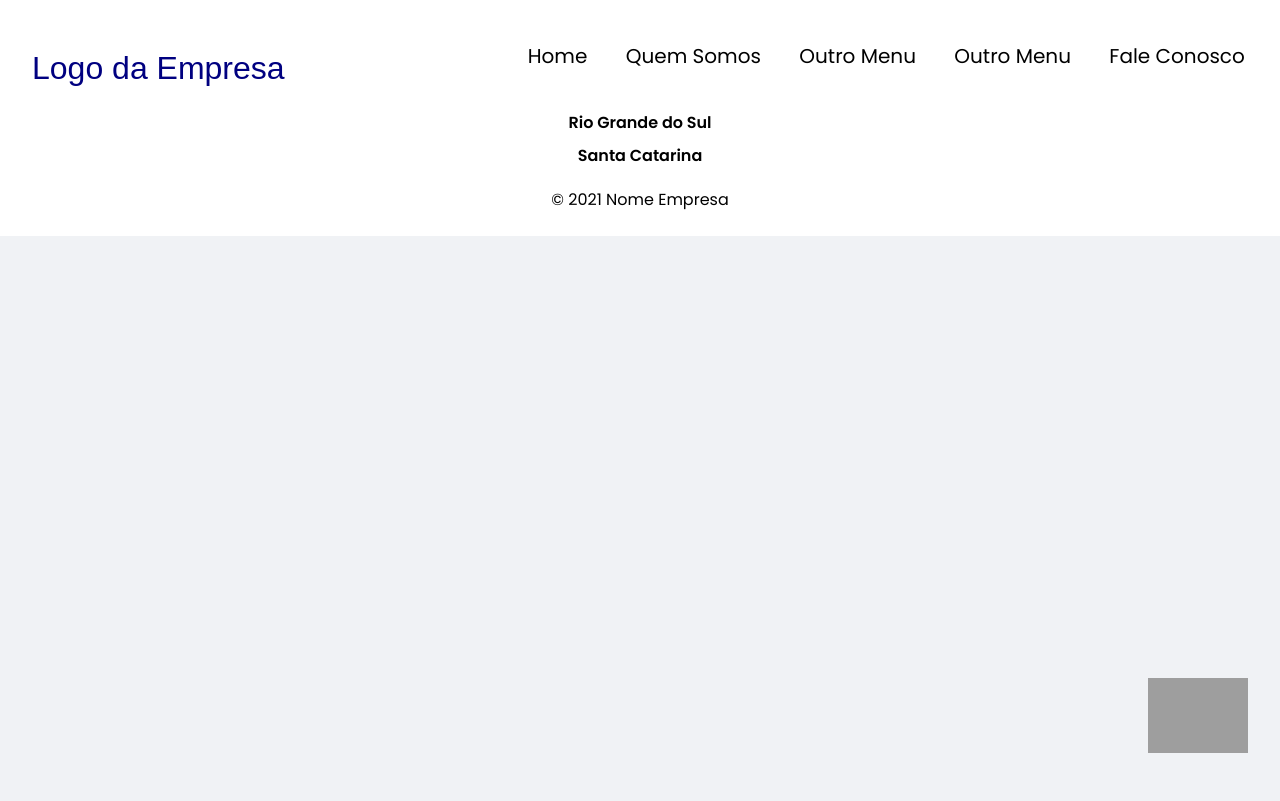
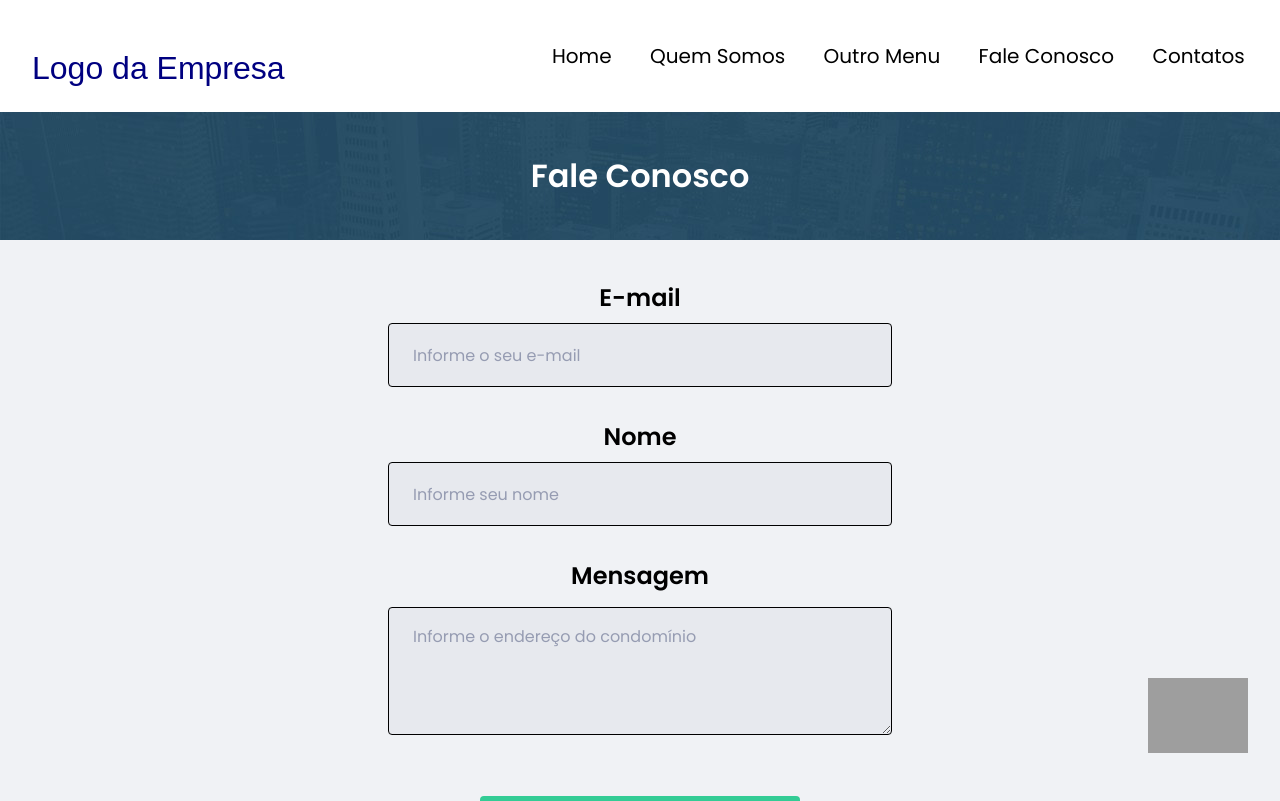
Before and after one commit to renanvzd/TEMPLATE-create-react-app, a React (Create React App) app: page /faleconosco in a window 1280 px wide. Shown: the top 801 px of the page. Built offline with nearby package versions, Linux system fonts and the light colour scheme; grey boxes are pictures that could not be loaded.

Commit message:
Page Fale Conosco

```diff
--- a/src/Components/Header/index.tsx
+++ b/src/Components/Header/index.tsx
@@ -26,10 +26,10 @@ export function Header() {
             <Link to="/">Outro Menu</Link>
           </li>
           <li>
-            <Link to="/">Outro Menu</Link>
+            <Link to="/faleconosco">Fale Conosco</Link>
           </li>
           <li>
-            <Link to="/contatos">Fale Conosco</Link>
+            <Link to="/contatos">Contatos</Link>
           </li>
         </ul>
       </Menu>
--- /dev/null
+++ b/src/Pages/FaleConosco/index.tsx
@@ -0,0 +1,68 @@
+import { FormEvent, useState } from 'react';
+import { Container, Header } from "./styleContatos";
+
+export function FaleConosco() {
+  const [email, setEmail] = useState('');
+  const [nome, setNome] = useState('');
+  const [mensagem, setMensagem] = useState('');
+
+  function handleFormSubmit(event: FormEvent) {
+    event.preventDefault();
+
+    if (!email.trim() || !nome.trim() || !mensagem.trim()) {
+      let mensagemVazia = alert('Por favor, preencha todos os campos do formulário.')
+
+      return (mensagemVazia);
+    }
+
+    console.log({
+      email,
+      nome,
+      mensagem,
+    })
+
+    setEmail('');
+    setNome('');
+    setMensagem('');
+  }
+
+  return (
+    <>
+      <Header>
+        <div className="header">
+          <h1>Fale Conosco</h1>
+        </div>
+      </Header>
+      <Container onSubmit={handleFormSubmit}>
+        <div className="containerForm">
+          <h1>E-mail</h1>
+          <input
+            placeholder="Informe o seu e-mail"
+            value={email}
+            onChange={event => setEmail(event.target.value)}
+          />
+
+          <h1>Nome</h1>
+          <input
+            placeholder="Informe seu nome"
+            value={nome}
+            onChange={event => setNome(event.target.value)}
+          />
+
+          <h1>Mensagem</h1>
+          <textarea
+            placeholder="Informe o endereço do condomínio "
+            value={mensagem}
+            onChange={event => setMensagem(event.target.value)}
+          />
+
+          <div>
+            <button type="submit">
+              Enviar
+            </button >
+          </div>
+        </div>
+      </Container>
+    </>
+  );
+}
--- /dev/null
+++ b/src/Pages/FaleConosco/styleContatos.ts
@@ -0,0 +1,112 @@
+import backgroundHeader from '../../Assets/backgroundHeader.jpg'
+import styled from 'styled-components';
+
+export const Header = styled.header`
+  padding-top: 7rem;
+
+  .header {
+    height: 8rem;
+    background-image: url(${backgroundHeader});
+    margin: auto;
+    align-items: center;
+    text-align: center;
+    justify-content: center;
+    align-content: center;
+    display: flex;
+
+    h1 {
+      color: white;
+    }
+  }
+`
+
+export const Container = styled.form`
+    margin: .5rem 0rem;
+
+    display: flex;
+    align-items: center;
+    justify-content: center;
+    top: 0;
+    bottom: 0;
+    right: 0;
+    left: 0;
+
+    .containerForm {
+      width: 100%;
+      max-width: 600px;
+      padding: 0rem 3rem;
+
+      border-radius: 0.24rem;
+      text-align: center;
+    }
+
+
+    h1 {
+      color: var (--text-title);
+      font-size: 1.5rem;
+      padding-bottom: .5rem;
+      padding-top: 2rem;
+
+    }
+
+    input {
+      width: 100%;
+      padding: 0 1.5rem;
+      height: 4rem;
+      border-radius: 0.25rem;
+      border: 1px solid black;
+      background: #e7e9ee;
+
+      font-weight: 400;
+      font-size: 1rem;
+
+      &::placeholder {
+        color: var(--text-body);
+      }
+
+      & + input {
+        margin-top: 1rem;
+      }
+    }
+
+    textarea {
+      width: 100%;
+      height: 8rem;
+      box-sizing: border-box;
+      margin-top: 6px;
+      margin-bottom: 14px;
+      resize: vertical;
+      padding: 1rem 1.5rem;
+
+      border-radius: 0.25rem;
+      border: 1px solid black;
+      background: #e7e9ee;
+
+      font-weight: 400;
+      font-size: 1rem;
+
+      &::placeholder {
+           color: var(--text-body);
+      }
+    }
+
+   button[type="submit"] {
+     width: 20rem;
+     padding: 1rem 1.5rem;
+     height: 4rem;
+     background: var(--green);
+     color: #FFF;
+     border-radius: 0.25rem;
+     border: 0;
+     font-size: 1rem;
+     margin-top: 2.5rem;
+     margin-bottom: 2.5rem;
+     font-weight: 600;
+
+     transition: filter 0.2s;
+
+     &:hover {
+       filter: brightness(0.9);
+     }
+   }
+`
--- a/src/routes.tsx
+++ b/src/routes.tsx
@@ -2,13 +2,15 @@ import { Route, Switch } from "react-router-dom";
 import { Home } from "./Pages";
 import { QuemSomos } from "./Pages/QuemSomos";
 import { Contatos } from "./Pages/Contatos";
+import { FaleConosco } from "./Pages/FaleConosco";
 
 export function Routes() {
   return (
-      <Switch>
-        <Route path="/" exact component={Home} />
-        <Route path="/quem-somos" component={QuemSomos} />
-        <Route path="/contatos" component={Contatos} />
-      </Switch>
+    <Switch>
+      <Route path="/" exact component={Home} />
+      <Route path="/quem-somos" component={QuemSomos} />
+      <Route path="/contatos" component={Contatos} />
+      <Route path="/faleconosco" component={FaleConosco} />
+    </Switch>
   );
 }
```
